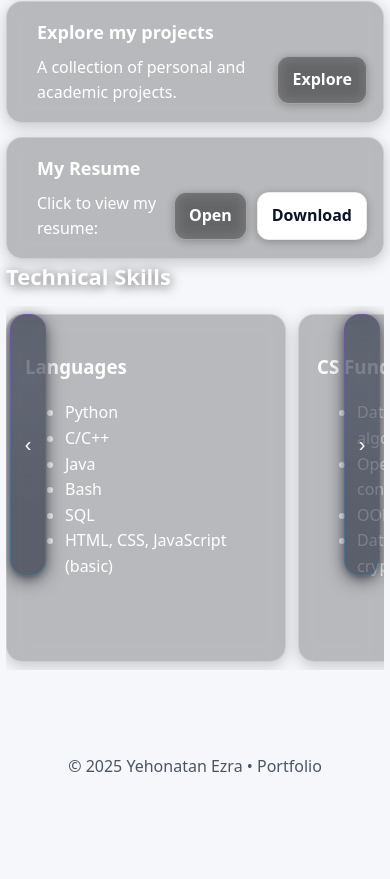
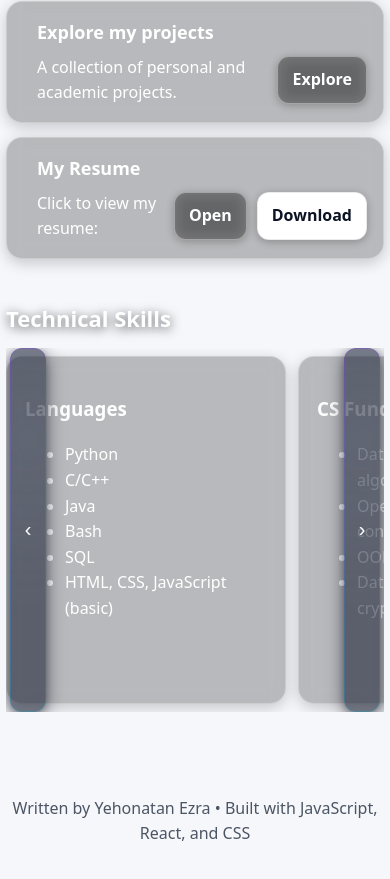
Before and after one commit to YehoanatnEzra/Portfolio, a React (Vite) app: page / in a window 390 px wide. Shown: the part 1368-2247 px from the top of the page. Before the commit the page ends 2183 px from the top, so only its background shows below. Built offline with nearby package versions, Linux system fonts and the light colour scheme.

Commit message:
improve technical skills

```diff
--- a/src/pages/Home.jsx
+++ b/src/pages/Home.jsx
@@ -407,7 +407,10 @@ export default function Home() {
         </section>
       </main>
 
-      <footer>© <span>{new Date().getFullYear()}</span> Yehonatan Ezra • Portfolio</footer>
+    <footer>
+       <span>{}</span> Written by Yehonatan Ezra • Built with JavaScript, React, and CSS
+    </footer>
+
     </div>
   );
 }
--- a/src/styles/home.css
+++ b/src/styles/home.css
@@ -75,6 +75,7 @@
   display: grid;
   grid-template-columns: repeat(12, 1fr);
   gap: 14px;
+  margin-bottom: 56px; /* add space before Technical Skills */
 }
 
 .qcard{
@@ -164,7 +165,13 @@
 }
 
 /* Skills specific links */
-#skills { color: inherit; }
+#skills { color: inherit; margin-top: 0; }
+@media (max-width: 900px){
+  .quick{ margin-bottom: 48px; }
+}
+@media (max-width: 600px){
+  .quick{ margin-bottom: 42px; }
+}
 #skills a, #skills .skill-card a { color: #fff; font-weight: 600; text-decoration: none; }
 #skills a:hover, #skills .skill-card a:hover { opacity: 0.9; text-decoration: underline; }
 #skills .contact-inline{ display:flex; gap:10px; align-items:center; }
@@ -205,14 +212,16 @@
 .scroll-btn:active{ filter: brightness(1.12) saturate(1.05); }
 
 @media (max-width: 768px){
-  .scroll-wrap{ --scroll-btn-w: 34px; }
-  .scroll-btn{ font-size:22px; }
+  .scroll-wrap{ --scroll-btn-w: 40px; }
+  .scroll-btn{ font-size:26px; top:0; bottom:0; min-height:100%; border-radius:14px; }
+  .skill-track{ padding-top:8px; padding-bottom:8px; }
 }
 @media (max-width: 480px){
   .scroll-wrap{ --scroll-btn-w: 30px; }
-  .scroll-btn{ font-size:20px; }
+  .scroll-btn{ font-size:20px; top:0; bottom:0; min-height:100%; border-radius:12px; }
   .scroll-btn.left{ left:0; }
   .scroll-btn.right{ right:0; }
+  .skill-track{ padding-top:6px; padding-bottom:6px; }
 }
 .scroll-wrap::before, .scroll-wrap::after{ display: none; }
 
```
